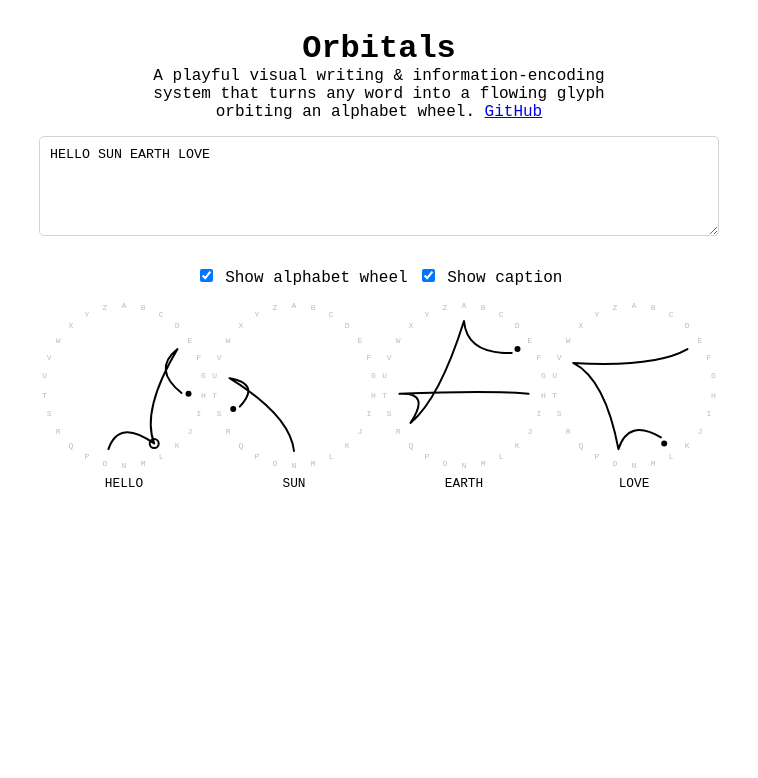
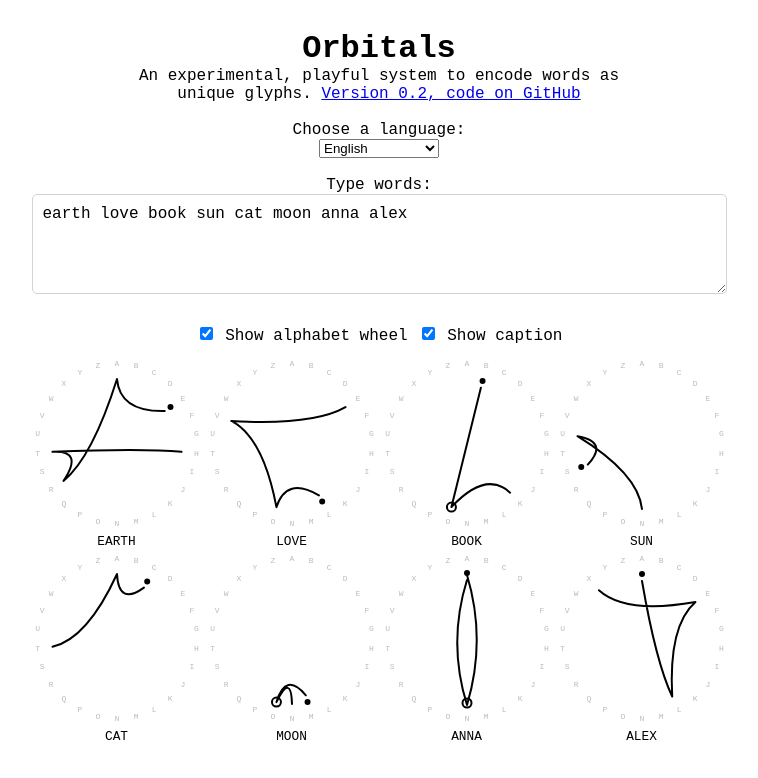
Before and after one commit to alexcybernetic/orbitals-writer, a React (Vite) app: page / in a window 1280 px wide. Shown: the top 778 px of the page, without its empty margins (261-1019 px from the left). Built offline with nearby package versions, Linux system fonts and the light colour scheme.

Commit message:
add more languages and example words

```diff
--- a/src/App.css
+++ b/src/App.css
@@ -21,12 +21,14 @@
 
 .GlyphGenerator textarea {
   width: 100%;
+  min-width: 100%;
   height:100px;
   border: solid 1px lightgrey;
   border-radius: 5px;
-  margin: 15px auto 15px;
+  margin: 0 auto 15px;
   padding: 10px;
   box-sizing: border-box;
+  font-size: 1rem;
 }
 
 .Controls {
@@ -43,7 +45,7 @@
  margin:auto;
  display: grid;
  grid-template-columns: repeat(4, 1fr);
- gap:0;
+ gap:5px;
  align-items: center;
 }
 
--- a/src/App.jsx
+++ b/src/App.jsx
@@ -4,14 +4,92 @@ import "./App.css";
 
 /**
  * Orbitals Writing System
- * Glyph Generator v0.1
+ * Glyph Generator v0.2
  * ----------------------
  */
 
 /* ────────── constants ────────── */
-const ALPHABET = "ABCDEFGHIJKLMNOPQRSTUVWXYZ".split("");
+const ALPHABETS = {
+  "ar": {
+    "label": "Arabic",
+    "alphabet": "ا ب ت ث ج ح خ د ذ ر ز س ش ص ض ط ظ ع غ ف ق ك ل م ن هـ و ي".split(" "),
+    "examples": "حب سلام شمس قمر كتاب بيت نار ماء"
+  },
+  "atgc": {
+    "label": "Genetic",
+    "alphabet": "ATGC".split(""),
+    "examples": "GATTACA ACCTAGGT TGGATCCA AGCT TAGG CCGG AATT GGAA"
+  },
+  "bg": {
+    "label": "Bulgarian",
+    "alphabet": "АБВГДЕЖЗИЙКЛМНОПРСТУФХЦЧШЩЪЬЮЯ".split(""),
+    "examples": "ябълка вода град котка училище слънце риба книга"
+  },
+  "cs": {
+    "label": "Czech",
+    "alphabet": "AÁBCČDĎEÉĚFGHIÍJKLMNŇOÓPQRŘSŠTŤUÚŮVWXYÝZŽ".split(""),
+    "examples": "auto voda hora les pes kniha dům stůl"
+  },
+  "de": {
+    "label": "German",
+    "alphabet": "ABCDEFGHIJKLMNOPQRSTUVWXYZÄÖÜẞ".split(""),
+    "examples": "apfel baum liebe seele wasser haus katze sonne"
+  },
+  "en": {
+    "label": "English",
+    "alphabet": "ABCDEFGHIJKLMNOPQRSTUVWXYZ".split(""),
+    "examples": "earth love book sun cat moon anna alex "
+  },
+  "es": {
+    "label": "Spanish",
+    "alphabet": "AÁBCDEÉFGHIÍJKLMNÑOÓPQRSTUÚÜVWXYZ".split(""),
+    "examples": "amor casa gato sol libro luna mar agua"
+  },
+  "fr": {
+    "label": "French",
+    "alphabet": "AÀÂÆBCÇDEÉÈÊËFGHIÎÏJKLMNOÔŒPQRSTUÙÛÜVWXYŸZ".split(""),
+    "examples": "amour bateau chat soleil livre maison arbre mer"
+  },
+  "it": {
+    "label": "Italian",
+    "alphabet": "ABCDEFGHIJKLMNOPQRSTUVWXYZ".split(""),
+    "examples": "amore casa gatto sole libro mare albero scuola"
+  },
+  "mk": {
+    "label": "Macedonian",
+    "alphabet": "АБВГДЃЕЖЗЅИЈКЛЉМНЊОПРСТЌУФХЦЧЏШ".split(""),
+    "examples": "јаболко вода град љубов школа книга река куќа"
+  },
+  "pl": {
+    "label": "Polish",
+    "alphabet": "AĄBCĆDEĘFGHIJKLŁMNŃOÓPQRSŚTUVWXYZŹŻ".split(""),
+    "examples": "jabłko woda kot las książka dom pies słońce"
+  },
+  "ru": {
+    "label": "Russian",
+    "alphabet": "АБВГДЕЁЖЗИЙКЛМНОПРСТУФХЦЧШЩЪЫЬЭЮЯ".split(""),
+    "examples": "ананас барабан вода гора зебра игла йога кот дом книга река"
+  },
+  "sk": {
+    "label": "Slovak",
+    "alphabet": "AÁÄBCČDĎEÉFGHIÍJKLMNŇOÓPQRŔSŠTŤUÚVWXYÝZŽ".split(""),
+    "examples": "auto voda hora les pes kniha dom strom"
+  },
+  "sr": {
+    "label": "Serbian (Cyrillic)",
+    "alphabet": "АБВГДЂЕЖЗИЈКЛЉМНЊОПРСТЋУФХЦЧЏШ".split(""),
+    "examples": "јабука вода град љубав школа књига река кућа"
+  },
+  "uk": {
+    "label": "Ukrainian",
+    "alphabet": "АБВГҐДЕЄЖЗИІЇЙКЛМНОПРСТУФХЦЧШЩЬЮЯ".split(""),
+    "examples": "яблуко вода гора кіт лисиця школа книга річка"
+  }
+};
+
+
 const TWO_PI = Math.PI * 2;
-const WHEEL_OFFSET = 0; // A at 12 o’clock
+const WHEEL_OFFSET = 0; // A at 12 o’clock
 const LEAD_IN_PX = 7; // radial gap after start‑dot
 const RING_MARGIN_PX = 15; // space between letters and labels
 const PAL_SPLIT = 1; // no radial split; leaf shape via perpendicular bow   // radius offset for palindrome halves
@@ -21,29 +99,30 @@ const RADIAL_FACTOR = 0.8;
 const PULL_FACTOR = 0.4;
 
 /* ────────── helpers ────────── */
-const angleOf = (ch) => {
-  const idx = ALPHABET.indexOf(ch.toUpperCase());
+const angleOf = (ch, alphabet) => {
+  const idx = alphabet.indexOf(ch.toUpperCase());
   if (idx === -1) return null;
-  return Math.PI / 2 - ((idx + WHEEL_OFFSET) * TWO_PI) / 26;
+  return Math.PI / 2 - ((idx + WHEEL_OFFSET) * TWO_PI) / alphabet.length;
 };
 const polarToXY = (a, r, c) => ({ x: c + r * Math.cos(a), y: c - r * Math.sin(a) });
 const isPerfectPalindrome = (w) => {
-  const s = w.toUpperCase().replace(/[^A-Z]/g, "");
+  const s = w.toUpperCase();
   return s && s === [...s].reverse().join("") && s[0] === s[s.length - 1];
 };
 
 /* ────────── build glyph ────────── */
-function buildGlyph(word, wheelR, C) {
+function buildGlyph(alphabet, word, wheelR, C) {
+
   const pal = isPerfectPalindrome(word);
   const baseR = wheelR - RING_MARGIN_PX;
-  const letters = (word || "").toUpperCase().replace(/[^A-Z]/g, "").split("");
+  const letters = (word || "").toUpperCase().split("");
   if (!letters.length) return { d: "", dot: null, rings: [] };
 
   const pts = [], rings = [];
   const half = Math.floor((letters.length - 1) / 2);
 
   letters.forEach((ch, i) => {
-    const ang = angleOf(ch); if (ang == null) return;
+    const ang = angleOf(ch, alphabet); if (ang == null) return;
     let r = baseR;
     if (pal) r += i <= half ? PAL_SPLIT : -PAL_SPLIT;
     const p = polarToXY(ang, r, C);
@@ -86,15 +165,17 @@ function buildGlyph(word, wheelR, C) {
 }
 
 /* ────────── Glyph component ────────── */
-function Glyph({ word, size = 170, wheelRadius = 80, showWheel = true, showGlyphCaption = true }) {
+function Glyph({ alphabet, word, size = 170, wheelRadius = 80, showWheel = true, showGlyphCaption = true }) {
+
+
   const C = size / 2;
-  const { d, dot, rings } = buildGlyph(word, wheelRadius, C);
+  const { d, dot, rings } = buildGlyph(alphabet, word, wheelRadius, C);
 
   return (
     <figure className="Glyph">
       <svg viewBox={`0 0 ${size} ${size}`} width={size} height={size} className="rounded bg-white">
-        {showWheel && ALPHABET.map((l) => {
-          const p = polarToXY(angleOf(l), wheelRadius, C);
+        {showWheel && alphabet.map((l) => {
+          const p = polarToXY(angleOf(l, alphabet), wheelRadius, C);
           return <text key={l} x={p.x} y={p.y} fontSize="8" textAnchor="middle" alignmentBaseline="middle" fill="#bbb">{l}</text>;
         })}
         <path d={d} stroke="black" strokeWidth={STROKE_OUT} strokeOpacity="0.25" fill="none" strokeLinecap="round" strokeLinejoin="round" />
@@ -109,22 +190,50 @@ function Glyph({ word, size = 170, wheelRadius = 80, showWheel = true, showGlyph
 
 /* ────────── App component ────────── */
 function App() {
-  const [input, setInput] = useState("HELLO SUN EARTH LOVE");
+
+  const [lang, setLang] = useState("");
+  const [input, setInput] = useState("");
+  const [alphabet, setAlphabet] = useState("");
   const [showWheel, setShowWheel] = useState(true);
   const [showGlyphCaption, setShowGlyphCaption] = useState(true);
   const words = input.split(/\s+/).map((w) => w.trim()).filter(Boolean);
+
+  // Set initial language and input only once on mount
+  React.useEffect(() => {
+    const initialLang = window.navigator.language.split("-")[0];
+    const lang = Object.keys(ALPHABETS).includes(initialLang) ? initialLang : "en";
+    setLang(lang);
+    setInput(ALPHABETS[lang]["examples"]);
+    setAlphabet(ALPHABETS[lang]["alphabet"]);
+  }, []);
+
+  // Update alphabet and example input when language changes
+  React.useEffect(() => {
+    if (lang && ALPHABETS[lang]) {
+      setAlphabet(ALPHABETS[lang]["alphabet"]);
+      setInput(ALPHABETS[lang]["examples"]);
+    }
+  }, [lang]);
+
   return (
     <div className="App">
       <div className="GlyphGenerator">
         <h1>Orbitals</h1>
-        <p>A playful visual writing & information-encoding system that turns any word into a flowing glyph orbiting an alphabet wheel. <a href='https://github.com/alexcybernetic/orbitals-writer' target="_blank">GitHub</a><br/></p>
+        <p>An experimental, playful system to encode words as unique glyphs. <a href='https://github.com/alexcybernetic/orbitals-writer' target="_blank">Version 0.2, code on GitHub</a><br/><br/></p>
+        <label>Choose a language:</label>
+        <select value={lang} onChange={e => setLang(e.target.value)}>
+        {Object.entries(ALPHABETS).map(([k, v]) => (
+          <option key={k} value={k}>{v.label}</option>
+        ))}
+        </select><br/>
+        <label>Type words:</label>
         <textarea value={input} placeholder="Type words separated by whitespace…" onChange={(e) => setInput(e.target.value)} />
           <div className="Controls">
             <label><input type="checkbox" checked={showWheel} onChange={(e) => setShowWheel(e.target.checked)} /> Show alphabet wheel</label>
             <label><input type="checkbox" checked={showGlyphCaption} onChange={(e) => setShowGlyphCaption(e.target.checked)} /> Show caption</label>
           </div>
         <div className="GlyphContainer">
-          {words.map((w) => <Glyph key={w} word={w} showWheel={showWheel} showGlyphCaption={showGlyphCaption} />)}
+          {words.map((w) => <Glyph key={w} alphabet={alphabet} word={w} showWheel={showWheel} showGlyphCaption={showGlyphCaption} />)}
         </div>
       </div>
     </div>
```
